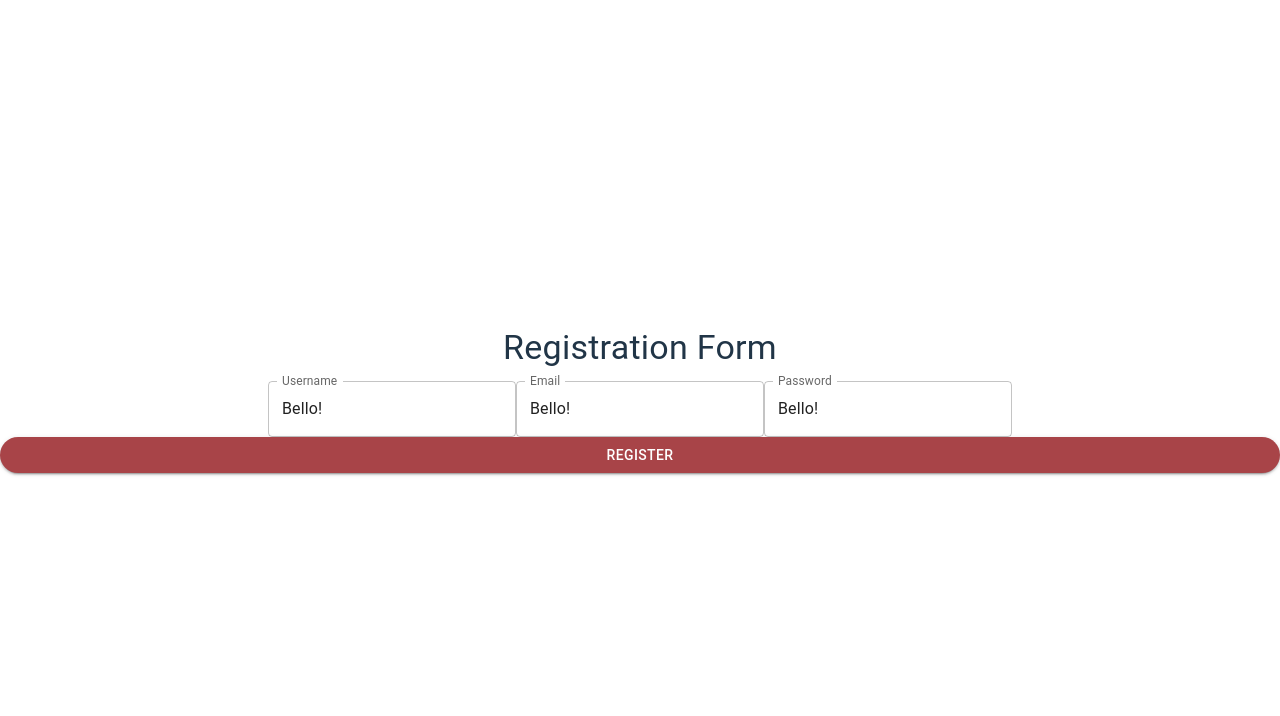
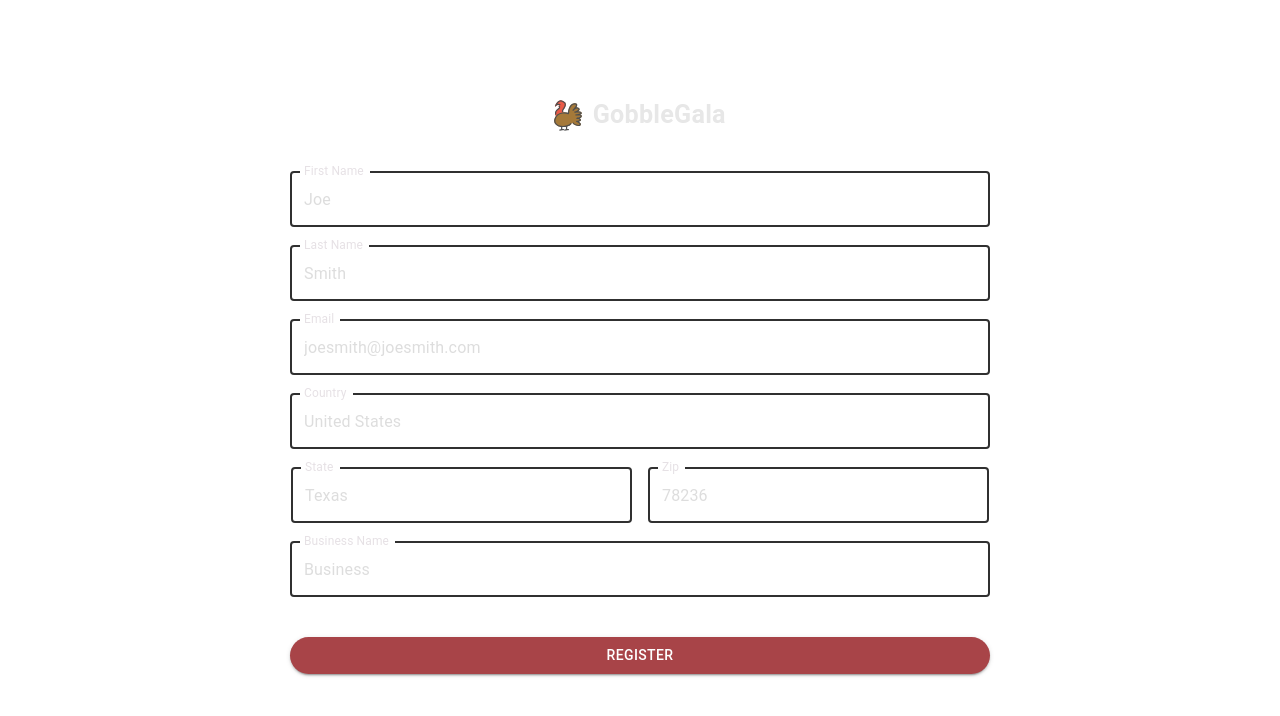
Before and after one commit to JonasLynch156/gobble-gala-web, a React (Vite) app in the folder GobbleGala/: page /cater-register in a window 1280 px wide. Shown: the top 716 px of the page. Built offline with nearby package versions, Linux system fonts and the light colour scheme.

Commit message:
Put the form in the caterer thing

```diff
--- a/GobbleGala/src/App.tsx
+++ b/GobbleGala/src/App.tsx
@@ -2,8 +2,7 @@ import { BrowserRouter, Routes, Route } from 'react-router-dom';
 import './App.css';
 import Register from './pages/registrationPage';
 import { CatererViewPage } from './pages/catererViewPage';
-import { HostRegister } from './pages/hostRegister';
-import { CatererRegistration } from './pages/catererRegistration';
+import { ProfileCreation } from './pages/profileCreation';
 
 function App() {
 
@@ -12,9 +11,9 @@ function App() {
     <BrowserRouter>
       <Routes>
         <Route path='/' element={<Register />}></Route>
-        <Route path='cater-register' element={<CatererRegistration />}></Route>
-        <Route path='cater-dashboard' element={<CatererViewPage />}></Route>
-        <Route path='host-register' element={<HostRegister/>}/>
+        <Route path='cater-register' element={<ProfileCreation isHost={false}/>}></Route>
+        <Route path='cater-dashboard' element={<CatererViewPage/>}></Route>
+        <Route path='host-register' element={<ProfileCreation isHost/>}/>
         {/* <Route path='host-dashboard' element={<HostViewPage />}></Route> */}
       </Routes>
     </BrowserRouter>
--- a/GobbleGala/src/pages/catererRegistration.tsx
+++ /dev/null
@@ -1,36 +0,0 @@
-import * as React from 'react';
-import Box from '@mui/material/Box';
-import TextField from '@mui/material/TextField';
-import { RegisterButton } from '../components/registerButton';
-import { useNavigate } from 'react-router-dom';
-import { Typography } from '@mui/material';
-
-export const CatererRegistration = () => {
-    const navigate = useNavigate();
-    const handleClick = (route: string) => {
-        navigate(route);
-    };
-  return (
-    <form>
-      <Typography variant="h4" gutterBottom>
-        Registration Form
-      </Typography>
-      <TextField
-        label="Username"
-        name="username"
-        value="Bello!"
-      />
-      <TextField
-        label="Email"
-        name="email"
-        value="Bello!"
-      />
-      <TextField
-        label="Password"
-        name="password"
-        value="Bello!"
-      />
-      <RegisterButton text='Register' onClick={() => handleClick("/cater-dashboard")}/>
-    </form>
-  );
-}
--- a/GobbleGala/src/pages/hostRegister.tsx
+++ b/GobbleGala/src/pages/profileCreation.tsx
@@ -4,8 +4,11 @@ import React from "react";
 import { RegisterButton } from "../components/registerButton";
 import turkeyLogo from '../assets/turkey.svg'
 import { StyledTextField } from "../components/styledTextField";
+import { useNavigate } from "react-router-dom";
 
-export const HostRegister = () => {
+export const ProfileCreation = (props: {isHost: boolean}) => {
+    const {isHost} =props;
+    const navigate = useNavigate();
     return (
         <Box sx={{
             display:'flex',
@@ -20,7 +23,7 @@ export const HostRegister = () => {
                 display: 'flex',
                 flexDirection: 'row',
                 gap: '11px',
-                marginTop: '130px',
+                marginTop: '100px',
                 alignContent: 'center',
                 alignSelf: 'center',
             }}>
@@ -80,9 +83,10 @@ export const HostRegister = () => {
                         placeholder="78236"
                         focused/>
                 </Box>
+                 {!isHost ? (<StyledTextField label='Business Name' placeholder="Business" focused/>): null}
             </Box>
             <Box sx={{alignContent: 'center'}}>
-            <RegisterButton width={'700px'} text={'register'} onClick={() => {}}></RegisterButton></Box>
+            <RegisterButton width={'700px'} text={'register'} onClick={isHost? () => {navigate('/host-dashboard')} : () => {navigate('/cater-dashboard')}}></RegisterButton></Box>
         </Box>
     );
 }
```
